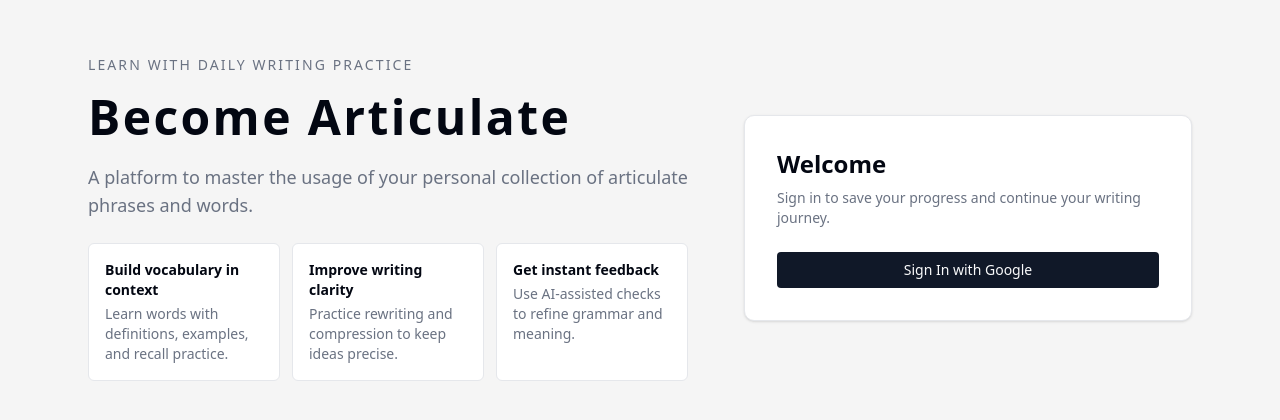
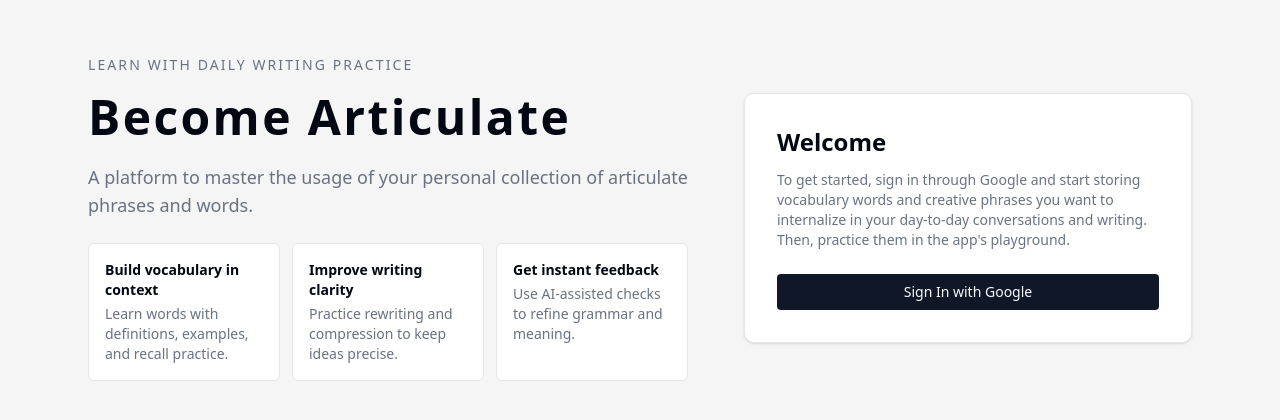
Before and after one commit to NeelSatasia/articulate-web-app, a React (Vite) app in the folder frontend/: page / in a window 1280 px wide. Shown: the part 182-602 px from the top of the page. Built offline with nearby package versions, Linux system fonts and the light colour scheme.

Commit message:
Provide brief instructions on how to use the app

```diff
--- a/frontend/src/App.tsx
+++ b/frontend/src/App.tsx
@@ -42,8 +42,9 @@ function App() {
 
                 <section className="w-full max-w-md rounded-xl border bg-card p-8 shadow-sm">
                     <h2 className="text-2xl font-semibold">Welcome</h2>
-                    <p className="mt-2 text-sm text-muted-foreground">
-                        Sign in to save your progress and continue your writing journey.
+
+                    <p className="mt-3 text-sm text-muted-foreground">
+                        To get started, sign in through Google and start storing vocabulary words and creative phrases you want to internalize in your day-to-day conversations and writing. Then, practice them in the app's playground.
                     </p>
                     <Button
                         onClick={googleSign}
```
